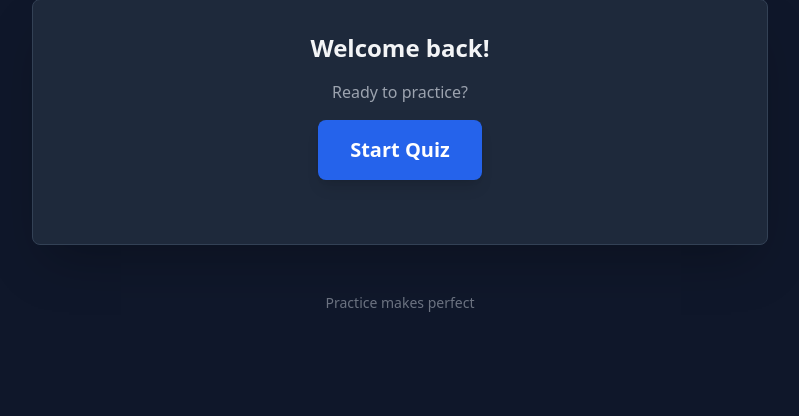
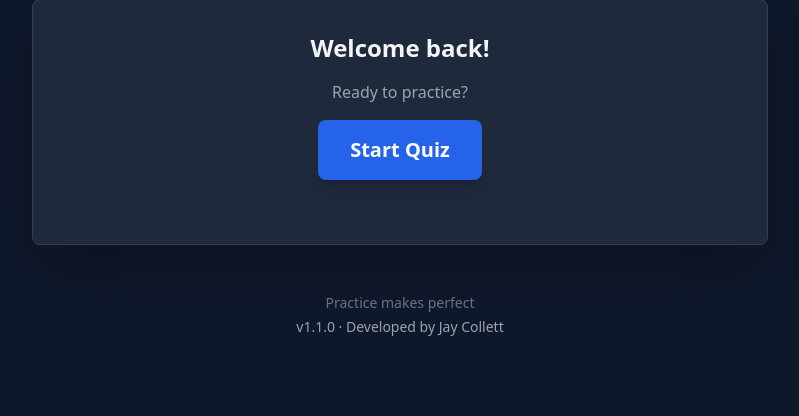
Before and after one commit to jaycollett/KoineGreekAlphabet, a FastAPI app: page / in a window 1280 px wide. Shown: the part 129-545 px from the top of the page, without its empty margins (240-1039 px from the left). Run offline with FastAPI, Linux system fonts and the light colour scheme; data comes from the database, SQL or seed files in the repository; data that the repository does not hold is empty; some libraries are stand-ins or nearby versions.

Commit message:
Add auto-advance feature and footer with version and developer info
- Add 3-second auto-advance to next question after answering
- Add footer with version number and GitHub link
- Add developer attribution

```diff
--- a/app/templates/base.html
+++ b/app/templates/base.html
@@ -75,8 +75,13 @@
             {% block content %}{% endblock %}
         </main>
 
-        <footer class="mt-12 text-center text-sm text-gray-500">
+        <footer class="mt-12 text-center text-sm text-gray-500 space-y-1">
             <p>Practice makes perfect</p>
+            <p>
+                <a href="https://github.com/jaycollett/KoineGreekAlphabet" target="_blank" rel="noopener noreferrer" class="text-gray-400 hover:text-gray-200 transition duration-200">
+                    v1.1.0 · Developed by Jay Collett
+                </a>
+            </p>
         </footer>
     </div>
 
```
Also changed, not shown: app/static/js/quiz.js (+13 -0 lines).
